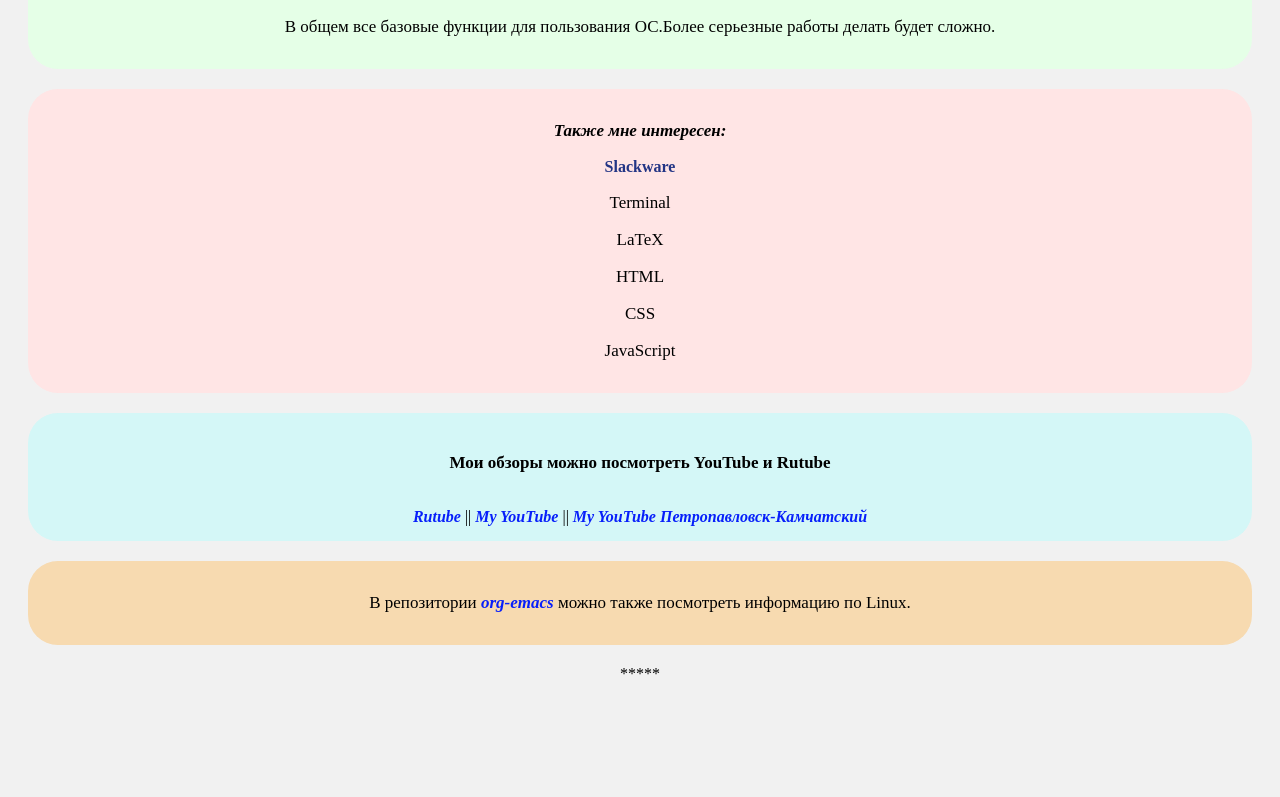
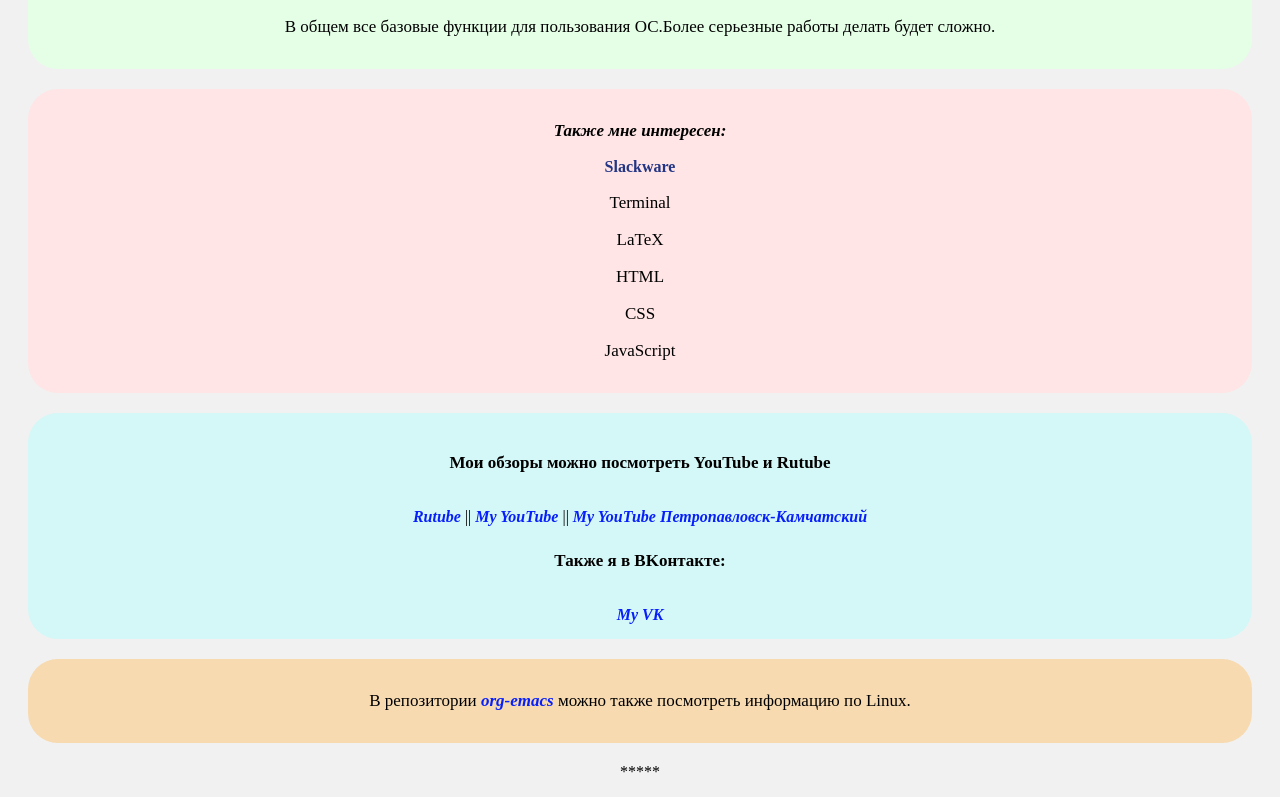
Before and after one commit to EvgenyShulyak/Resume, a plain HTML site: page index.html in a window 1280 px wide. Shown: the part 768-1565 px from the top of the page. Before the commit the page ends 1467 px from the top, so only its background shows below. Drawn offline with Linux system fonts and the light colour scheme.

Commit message:
Update index.html

```diff
--- a/index.html
+++ b/index.html
@@ -45,8 +45,9 @@
         <a class="blik" href="https://rutube.ru/channel/23809417/" target="_blank">Rutube</a> ||
         <a class="blik" href="https://www.youtube.com/channel/UCn2fO5RWNoGiTJ9eFlSiNOg" target="_blank">My YouTube</a> ||
         <a class="blik" href="https://www.youtube.com/channel/UC68MPygiLSm6cqhqMFjc5Gg" target="_blank">My YouTube Петропавловск-Камчатский</a>
-        <!--<p class="info1"><strong>Также я в ВKонтакте:</strong></p>
-        <a class="blik" href="https://vk.com/id526481495" target="_blank">My VK</a>-->
+        <p class="info1"><strong>Также я в ВKонтакте:</strong></p>
+        <a class="blik" href="https://vk.com/id526481495" target="_blank">My VK</a>
+        <!-- xxxx -->
     </div>
     <div class="info1 bg-pink">
         <p>В репозитории <a class="blik" href="https://github.com/EvgenyShulyak/org-emacs" target="_blank"><strong>org-emacs</strong></a> можно также посмотреть информацию по Linux.</p>
```
